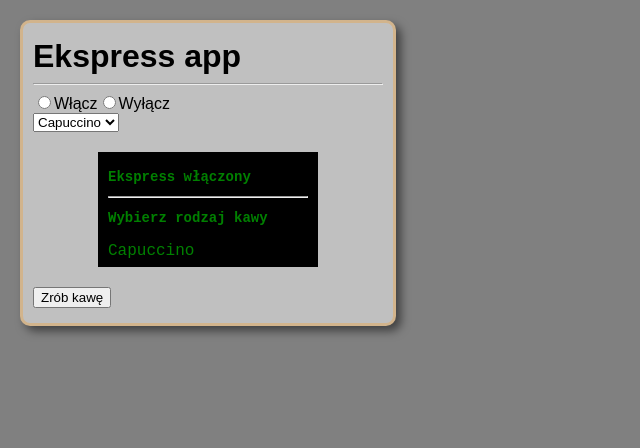
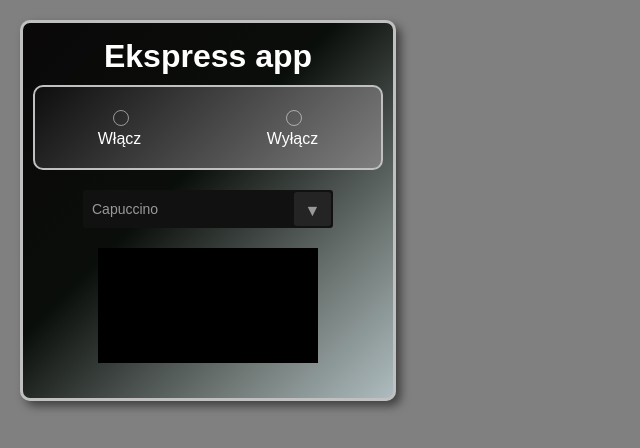
Before and after one commit to Kamilnaja/react-caffe-machine, a React (Create React App) app: page / in a window 1280 px wide. Shown: the top 448 px of the page, without its empty margins (0-640 px from the left). Built offline with nearby package versions, Linux system fonts and the light colour scheme.

Commit message:
added separate glass

```diff
--- a/public/index.html
+++ b/public/index.html
@@ -25,7 +25,7 @@
     <noscript>
       You need to enable JavaScript to run this app.
     </noscript>
-    <div id="root" class="wrapper"></div>
+    <div id="root"></div>
     <!--
       This HTML file is a template.
       If you open it directly in the browser, you will see an empty page.
--- a/src/App.js
+++ b/src/App.js
@@ -10,7 +10,7 @@ class App extends Component {
   constructor(props) {
     super(props);
     this.state = {
-      enabled: true,
+      enabled: false,
       caffeValue: "Capuccino"
     };
 
@@ -30,12 +30,14 @@ class App extends Component {
   setDisabled() {
     const { enabled } = this.state;
     this.setState({
-      enabled: false
+      enabled: false,
+      makingCoffe: false,
+
     });
   }
 
   updateCaffeValue (event) {
-    this.setState({caffeValue: event.target.value});
+    this.setState({caffeValue: event.target.value, makingCoffe: false});
   }
 
   updateStartValue () {
@@ -46,7 +48,8 @@ class App extends Component {
 
   render() {
     return (
-      <div className="App">
+      <div>
+      <div className="App wrapper">
         <h1 className="title">Ekspress app</h1>
 
           <OnOf
@@ -70,11 +73,14 @@ class App extends Component {
             caffeValue={this.state.caffeValue}
             caffeMaking={this.updateStartValue}
           />
-          <CaffeGlass
-            caffeValue={this.state.caffeValue}
-            caffeMaking={this.state.makingCoffe}
-          />
+
       </div>
+      <CaffeGlass
+      caffeValue={this.state.caffeValue}
+      caffeMaking={this.state.makingCoffe}
+      enabled={this.state.enabled}
+    />
+    </div>
     );
   }
 }
--- a/src/CaffeGlass.js
+++ b/src/CaffeGlass.js
@@ -3,11 +3,17 @@ import React, {Component} from 'react';
 export default class CaffeGlass extends Component {
   render () {
     return (
-      <div>
+      <div className="glass-wrapper">
       {
         this.props.caffeMaking && (
-          <div className="glass">
-          <p className={this.props.caffeValue}></p>
+          <div>
+          {
+            this.props.enabled && (
+              <div className="glass">
+              <p className={this.props.caffeValue}></p>
+              </div>
+            )
+          }
         </div>
         )
       }
--- a/src/CaffeSelect.js
+++ b/src/CaffeSelect.js
@@ -7,11 +7,11 @@ class CaffeSelect extends Component {
     <option key={item} id={item} value={item}>{item}</option>
   );
     return (
-      <div>
-        <select name="" id="" onChange={this.props.updateCaffeValue}>
+      <label className="choser">
+        <select name="" id="" onChange={this.props.updateCaffeValue} className="options">
         {caffeUnwrapped}
         </select>
-      </div>
+      </label>
     )
   }
 }
--- a/src/OnOf.js
+++ b/src/OnOf.js
@@ -17,16 +17,21 @@ class OnOf extends Component {
 
   render () {
     return (
+      <div className="radio-wrapper">
       <div>
-          <hr/>
         <input
         type="radio"
         name="trigger"
-            onClick={this.props.updateOn} />Włącz
+        onClick={this.props.updateOn} />
+        <label>Włącz</label>
+        </div>
+        <div>
         <input
         type="radio"
         name="trigger"
-            onClick={this.props.updateOf} />Wyłącz
+        onClick={this.props.updateOf} />
+        <label>Wyłącz</label>
+      </div>
       </div>
     )
   }
--- a/src/StartCaffe.js
+++ b/src/StartCaffe.js
@@ -13,7 +13,7 @@ class StartCaffe extends Component {
       <div>
       {
         this.props.enabled &&
-          <button onClick={this.props.caffeMaking}>Zrób kawę</button>
+          <button onClick={this.props.caffeMaking} className="btn-start">Zrób kawę</button>
       }
       </div>
     )
--- a/src/css/index.css
+++ b/src/css/index.css
@@ -5,13 +5,21 @@ body {
   background-color: grey;
 }
 .wrapper {
-  border: 3px solid tan;
+  border: 3px solid silver;
   border-radius: 10px;
   margin: 20px;
   padding: 15px 10px;
-  background-color: silver;
+  /* Permalink - use to edit and share this gradient: http://colorzilla.com/gradient-editor/#aebcbf+0,6e7774+24,0a0e0a+58,0a0809+100 */
+/* Permalink - use to edit and share this gradient: http://colorzilla.com/gradient-editor/#0a0809+0,0a0e0a+42,6e7774+76,aebcbf+100 */
+background: #0a0809; /* Old browsers */
+background: -moz-linear-gradient(-45deg, #0a0809 0%, #0a0e0a 42%, #6e7774 76%, #aebcbf 100%); /* FF3.6-15 */
+background: -webkit-linear-gradient(-45deg, #0a0809 0%,#0a0e0a 42%,#6e7774 76%,#aebcbf 100%); /* Chrome10-25,Safari5.1-6 */
+background: linear-gradient(135deg, #0a0809 0%,#0a0e0a 42%,#6e7774 76%,#aebcbf 100%); /* W3C, IE10+, FF16+, Chrome26+, Opera12+, Safari7+ */
+filter: progid:DXImageTransform.Microsoft.gradient( startColorstr='#0a0809', endColorstr='#aebcbf',GradientType=1 ); /* IE6-9 fallback on horizontal gradient */
   box-shadow: 5px 5px 10px rgba(0, 0, 0, 0.5);
   max-width: 350px;
+  color: white;
+  text-align: center;
 }
 
 .display {
@@ -127,3 +135,121 @@ body {
 
   }
 }
+
+
+input[type="radio"] {
+  background-color: transparent;
+  border: 0.0625em solid rgba(255, 255, 255, 0.5);
+  border-radius: 50%;
+  box-shadow: inset 0 0 0 0 white;
+  cursor: pointer;
+  font: inherit;
+  height: 1em;
+  outline: none;
+  width: 1em;
+  -moz-appearance: none;
+  -webkit-appearance: none;
+}
+input[type="radio"]:checked {
+  background-color: white;
+  box-shadow: inset 0 0 0 .1875em gold;
+  -webkit-transition: background .15s, box-shadow .1s;
+  transition: background .15s, box-shadow .1s;
+}
+
+
+.radio-wrapper {
+  border: 2px solid silver;
+  background: #0e0e0e;
+  background: -moz-linear-gradient(-45deg, #0e0e0e 0%, #7d7e7d 100%);
+  background: -webkit-linear-gradient(-45deg, #0e0e0e 0%,#7d7e7d 100%);
+  background: linear-gradient(135deg, #0e0e0e 0%,#7d7e7d 100%);
+  filter: progid:DXImageTransform.Microsoft.gradient( startColorstr='#0e0e0e', endColorstr='#7d7e7d',GradientType=1 );
+  border-radius: 10px;
+  margin-top: 10px;
+  margin-bottom: 20px;
+  text-align: center;
+  padding-top: 20px;
+  padding-bottom: 20px;
+  display: flex;
+  justify-content: space-around;
+}
+
+.btn-start {
+  border: 2px solid black;
+  padding: 10px 20px;
+  text-transform: uppercase;
+  font-weight: bold;
+  background: #0e0e0e;
+  background: -moz-linear-gradient(-45deg, #0e0e0e 0%, #7d7e7d 100%);
+  background: -webkit-linear-gradient(-45deg, #0e0e0e 0%,#7d7e7d 100%);
+  background: linear-gradient(135deg, #0e0e0e 0%,#7d7e7d 100%);
+  filter: progid:DXImageTransform.Microsoft.gradient( startColorstr='#0e0e0e', endColorstr='#7d7e7d',GradientType=1 );
+  color: white;
+  cursor: pointer;
+  margin-bottom: 20px;
+}
+
+
+label.choser {
+  position: relative;
+  display: inline-block;
+}
+label.choser:after {
+  content: '▼';
+  position: absolute;
+  width: 37px;
+  color: #999;
+  font-weight: bold;
+  font-size: 16px;
+  right: 2px;
+  bottom: 8px;
+  -webkit-border-radius: 3px;
+  -moz-border-radius: 3px;
+  border-radius: 3px;
+  pointer-events: none;
+  z-index: 2;
+}
+label.choser:before {
+  content: '';
+  right: 2px;
+  top: 2px;
+  width: 37px;
+  height: 34px;
+  background: #242424;
+  position: absolute;
+  pointer-events: none;
+  display: block;
+  z-index: 1;
+  -webkit-border-radius: 3px;
+  -moz-border-radius: 3px;
+  border-radius: 3px;
+}
+label.choser select {
+  position: relative;
+  width: 250px;
+  -webkit-appearance: none;
+  -moz-appearance: none;
+  appearance: none;
+  background: #111;
+  color: #999;
+  border: none;
+  outline: none;
+  font-size: 14px;
+  padding: 10px 9px;
+  margin: 0;
+  -webkit-border-radius: 3px;
+  -moz-border-radius: 3px;
+  border-radius: 3px;
+  cursor: pointer;
+  height: 38px;
+}
+
+.radio-wrapper label {
+  display: block;
+}
+
+.glass-wrapper {
+  max-width: 350px;
+  margin: 20px;
+}
```
Lines whose indentation alone changed are shown as unchanged.
